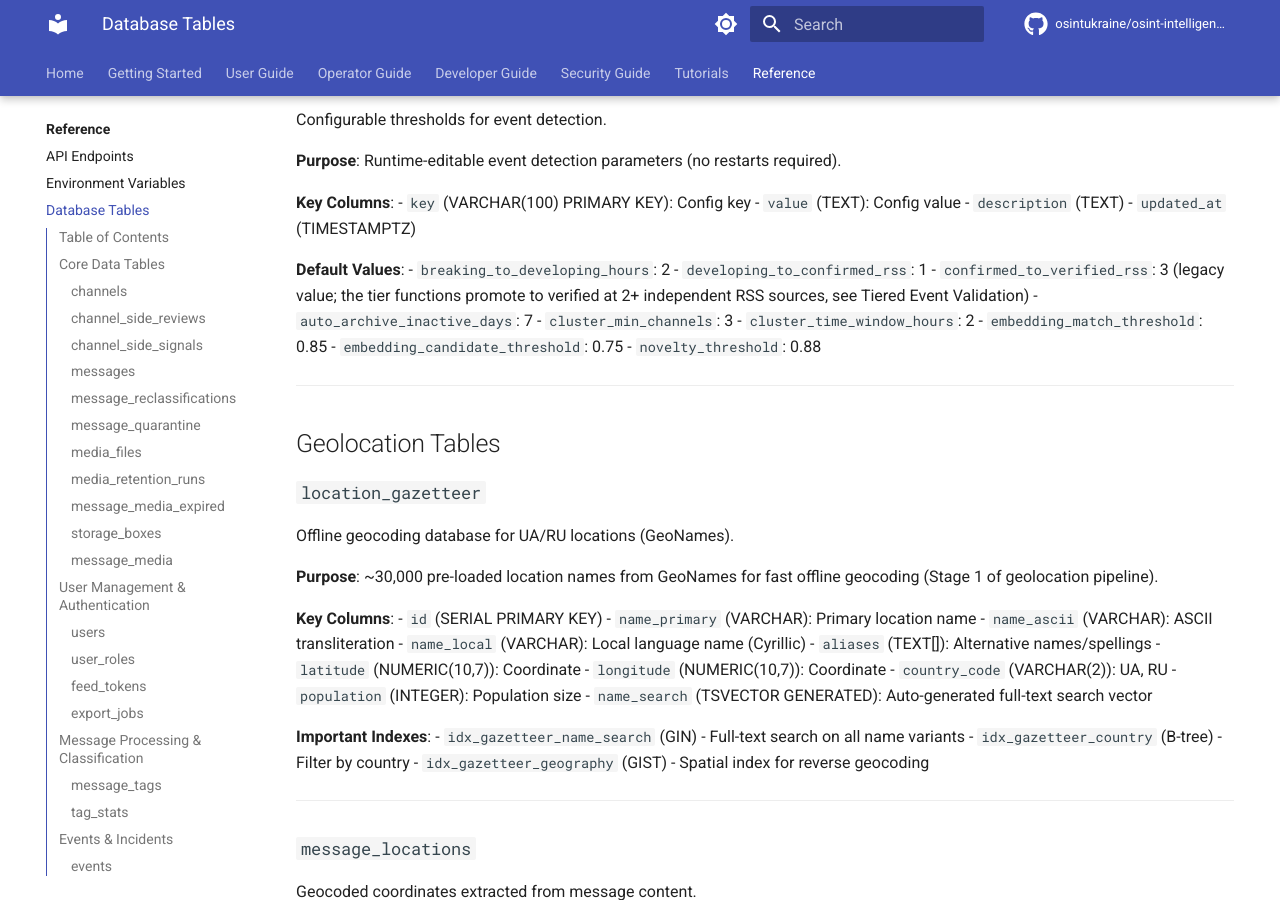
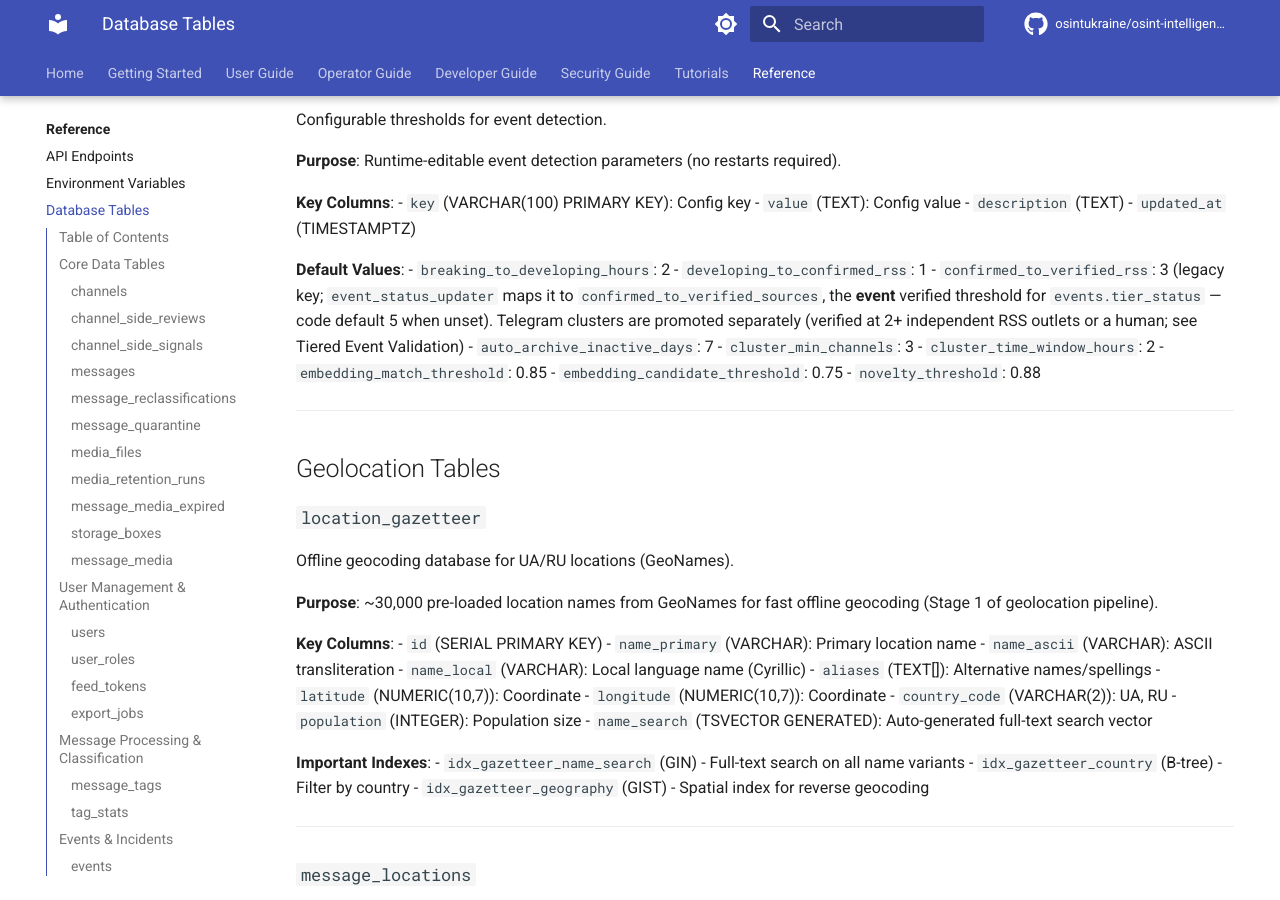
Before and after one commit to osintukraine/osint-platform-docs, an MkDocs documentation site: the page built from docs/reference/database-tables.md, in a window 1280 px wide and 900 px high, scrolled down 10245 px. Built offline with MkDocs 1.6.1 and Material for MkDocs 9.7.7, drawn with Linux system fonts in a browser that asks for light colours; comment, search, counter and statistics services are not loaded; the version menu is left out.

Commit message:
docs: confirmed_to_verified_rss governs events, not clusters
The legacy event_detection_config key maps to confirmed_to_verified_sources
(event_status_updater.py:193-204), the verified threshold for events.tier_status
(seed 3; code default 5 when unset). The "2+ RSS" verified rule the line
attributed to it is the separate Telegram-cluster rule. Corrects a stray VM
edit (2026-10-28) that flagged this.

Verified against osint-intelligence-platform origin/master.
Claude-Session: https://claude.ai/code/session_01R3H6bJagfaUzgYq3y4mEED

```diff
--- a/docs/reference/database-tables.md
+++ b/docs/reference/database-tables.md
@@ -585,7 +585,7 @@ Configurable thresholds for event detection.
 **Default Values**:
 - `breaking_to_developing_hours`: 2
 - `developing_to_confirmed_rss`: 1
-- `confirmed_to_verified_rss`: 3 (legacy value; the tier functions promote to verified at 2+ independent RSS sources, see Tiered Event Validation)
+- `confirmed_to_verified_rss`: 3 (legacy key; `event_status_updater` maps it to `confirmed_to_verified_sources`, the **event** verified threshold for `events.tier_status` — code default 5 when unset). Telegram clusters are promoted separately (verified at 2+ independent RSS outlets or a human; see Tiered Event Validation)
 - `auto_archive_inactive_days`: 7
 - `cluster_min_channels`: 3
 - `cluster_time_window_hours`: 2
```
